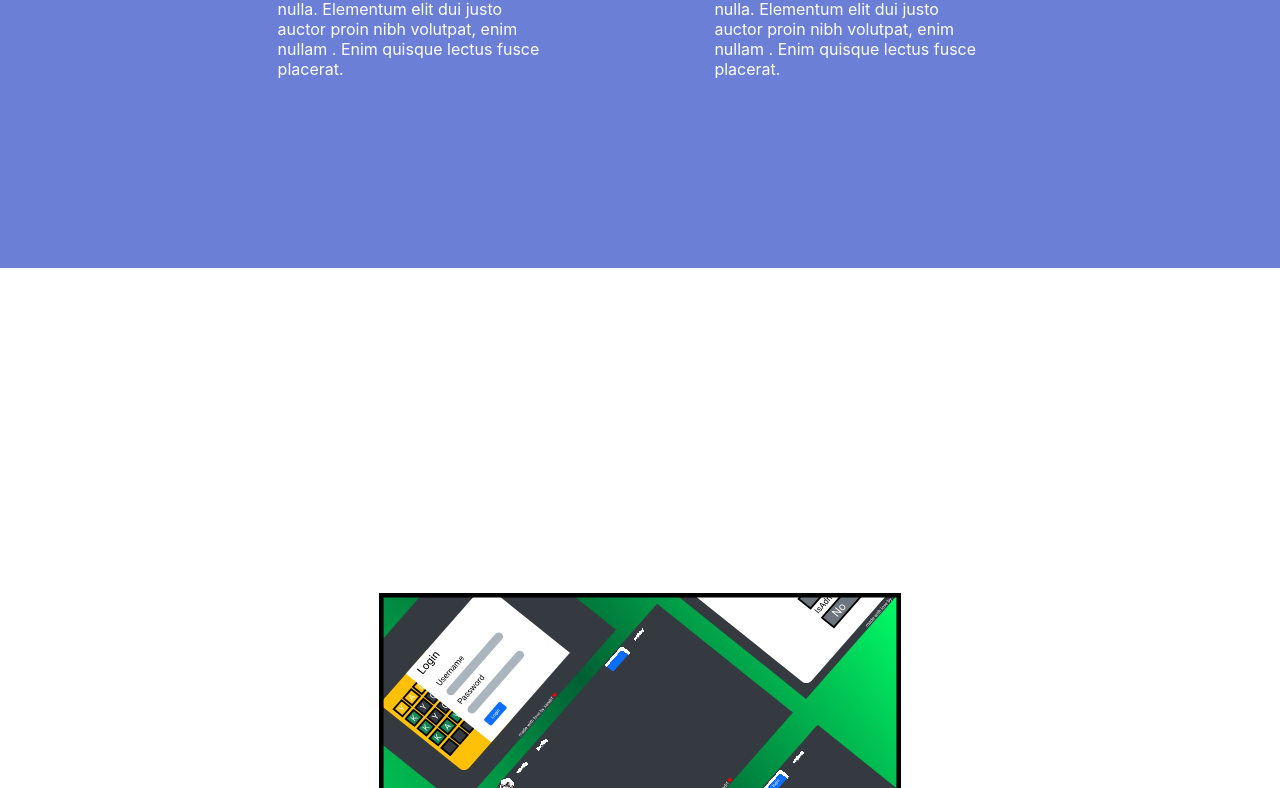
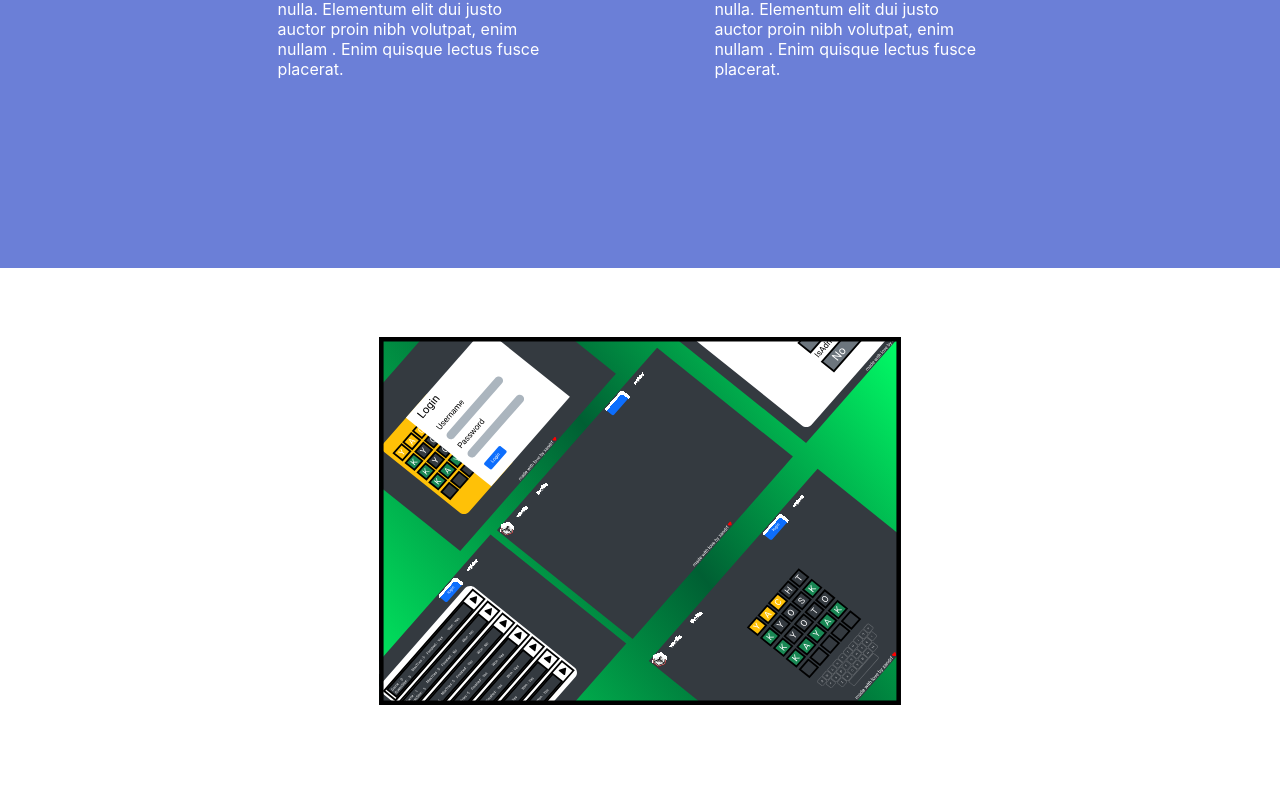
Before and after one commit to AlexandreSoftware/Portfolio-old, a Next.js app in the folder portfolio-web-frontend/: page / in a window 1280 px wide. Shown: the part 2268-3056 px from the top of the page. Built offline with nearby package versions, Linux system fonts and the light colour scheme.

Commit message:
general changes for a better ui

```diff
--- a/portfolio-web-frontend/Components/Styles/ProjectCard.module.css
+++ b/portfolio-web-frontend/Components/Styles/ProjectCard.module.css
@@ -1,5 +1,6 @@
 .ProjectCard{
     display: grid;
+    min-height: 50vh;
     grid-template-columns: 55% 45%;
     grid-template-rows: 10% 90%;
     align-items: center;
@@ -55,7 +56,7 @@
     grid-area: image;
     height: 100%;
     width: 100%;
-    padding: 5%;
+    padding: 2%;
 }
 .ProjectCard .image span{
     grid-area: image;
--- a/portfolio-web-frontend/pages/Styles/Home.module.css
+++ b/portfolio-web-frontend/pages/Styles/Home.module.css
@@ -17,10 +17,6 @@
 .Home-logo > .Home-paragraph-KissLand{
     background-color: #0A0D0A;
 }
-.Home-logo .SixSkillCardsContainer{
-    padding-bottom: 10%;
-
+.Home-logo .ProjectsContainer{
+    padding-bottom: 5%;
 }
-.Home-logo > h2{
-    padding-bottom: 10%;
-}
--- a/portfolio-web-frontend/pages/index.tsx
+++ b/portfolio-web-frontend/pages/index.tsx
@@ -32,9 +32,12 @@ export default function Home() {
             <div className={Style.SixSkillCardsContainer}>
                 <SixSkillCards/>
             </div>
-            <h2>Projects</h2>
+            <div className={Style.ProjectsContainer}>
+                <h2>Projects</h2>
+                <ProjectCards/>
+            </div>
             <div>
-                <ProjectCards/>
+
             </div>
         </div>
     </div>
```
